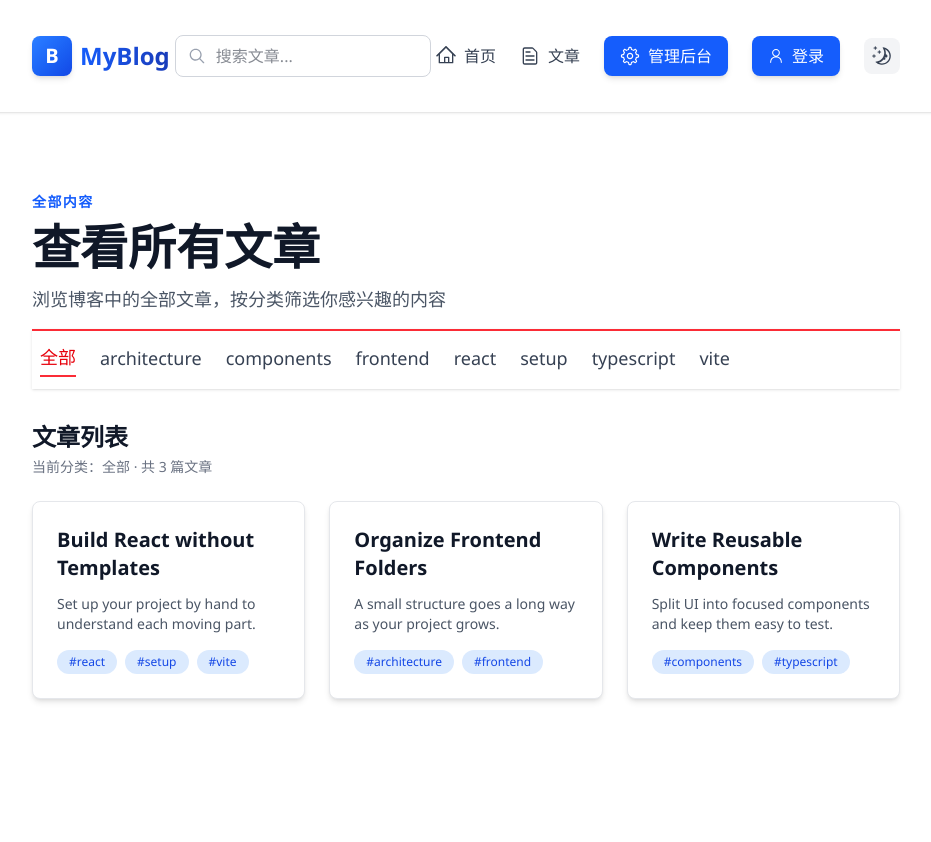
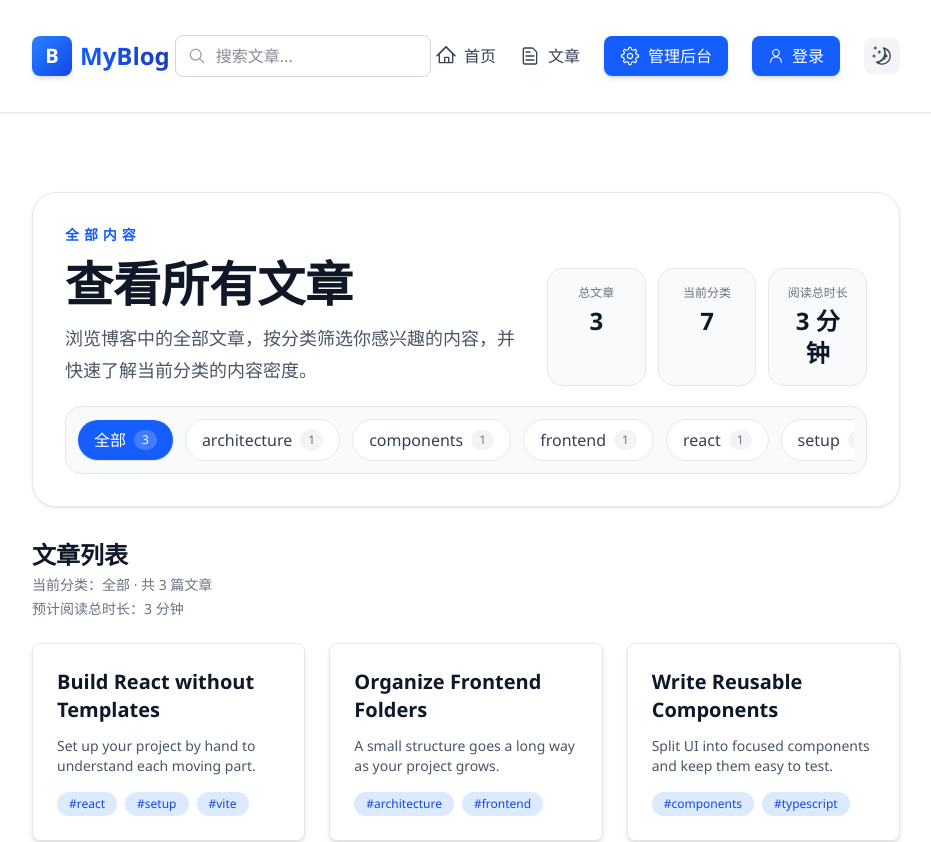
Before and after one commit to BqLee-AI/blog-FE, a React (Vite) app: page /articles in a window 1280 px wide. Shown: the top 842 px of the page, without its empty margins (174-1105 px from the left). Built offline with nearby package versions, Linux system fonts and the light colour scheme.

Commit message:
feat: 增强文章列表页统计与筛选

```diff
--- a/src/pages/ArticlesPage.tsx
+++ b/src/pages/ArticlesPage.tsx
@@ -1,6 +1,7 @@
 import { useEffect, useMemo, useState } from "react";
 import PostCard from "@/features/articles/components/PostCard";
 import { usePostStore } from "@/store/postStore";
+import { estimateReadingTime } from "@/lib/utils";
 
 export default function ArticlesPage() {
   const { posts, isLoading, fetchPosts } = usePostStore();
@@ -22,6 +23,18 @@ export default function ArticlesPage() {
     return ["全部", ...Array.from(tagSet).sort((left, right) => left.localeCompare(right))];
   }, [posts]);
 
+  const categoryCounts = useMemo(() => {
+    const counts = new Map<string, number>();
+
+    posts.forEach((post) => {
+      post.tags.forEach((tag) => {
+        counts.set(tag, (counts.get(tag) ?? 0) + 1);
+      });
+    });
+
+    return counts;
+  }, [posts]);
+
   const visiblePosts = useMemo(() => {
     if (activeCategory === "全部") {
       return posts;
@@ -30,25 +43,50 @@ export default function ArticlesPage() {
     return posts.filter((post) => post.tags.includes(activeCategory));
   }, [activeCategory, posts]);
 
+  const totalReadingMinutes = useMemo(
+    () => visiblePosts.reduce((total, post) => total + estimateReadingTime(post.content), 0),
+    [visiblePosts]
+  );
+
   return (
     <div>
-      <header className="mb-8 space-y-4">
+      <header className="mb-8 space-y-5 rounded-3xl border border-gray-200 dark:border-gray-800 bg-white/80 dark:bg-gray-900/80 p-6 shadow-sm backdrop-blur md:p-8">
+        <div className="flex flex-col gap-4 md:flex-row md:items-end md:justify-between">
           <div>
-          <p className="text-blue-600 dark:text-blue-400 font-bold text-sm tracking-widest uppercase mb-2">
+            <p className="text-blue-600 dark:text-blue-400 font-bold text-sm tracking-[0.35em] uppercase mb-3">
               全部内容
             </p>
             <h1 className="text-3xl md:text-4xl font-bold text-gray-900 dark:text-white">
               查看所有文章
             </h1>
-          <p className="text-base md:text-lg text-gray-600 dark:text-gray-400 mt-2">
-            浏览博客中的全部文章，按分类筛选你感兴趣的内容
+            <p className="text-base md:text-lg text-gray-600 dark:text-gray-400 mt-3 max-w-3xl leading-8">
+              浏览博客中的全部文章，按分类筛选你感兴趣的内容，并快速了解当前分类的内容密度。
             </p>
           </div>
 
-        <nav className="border-t-2 border-red-500 bg-white dark:bg-gray-900 shadow-sm">
-          <div className="flex items-center gap-6 overflow-x-auto whitespace-nowrap px-2 py-3">
+          <div className="grid grid-cols-3 gap-3 text-center md:min-w-[320px]">
+            <div className="rounded-2xl bg-gray-50 dark:bg-gray-800 p-4 border border-gray-200 dark:border-gray-700">
+              <p className="text-xs text-gray-500 dark:text-gray-400 mb-1">总文章</p>
+              <p className="text-2xl font-bold text-gray-900 dark:text-white">{posts.length}</p>
+            </div>
+            <div className="rounded-2xl bg-gray-50 dark:bg-gray-800 p-4 border border-gray-200 dark:border-gray-700">
+              <p className="text-xs text-gray-500 dark:text-gray-400 mb-1">当前分类</p>
+              <p className="text-2xl font-bold text-gray-900 dark:text-white">
+                {activeCategory === "全部" ? categories.length - 1 : 1}
+              </p>
+            </div>
+            <div className="rounded-2xl bg-gray-50 dark:bg-gray-800 p-4 border border-gray-200 dark:border-gray-700">
+              <p className="text-xs text-gray-500 dark:text-gray-400 mb-1">阅读总时长</p>
+              <p className="text-2xl font-bold text-gray-900 dark:text-white">{totalReadingMinutes} 分钟</p>
+            </div>
+          </div>
+        </div>
+
+        <nav className="rounded-2xl bg-gray-50 dark:bg-gray-800 p-3 border border-gray-200 dark:border-gray-700">
+          <div className="flex items-center gap-3 overflow-x-auto whitespace-nowrap">
             {categories.map((category) => {
               const isActive = category === activeCategory;
+              const categoryCount = category === "全部" ? posts.length : categoryCounts.get(category) ?? 0;
 
               return (
                 <button
@@ -57,11 +95,20 @@ export default function ArticlesPage() {
                   onClick={() => setActiveCategory(category)}
                   className={
                     isActive
-                      ? "text-red-600 dark:text-red-400 font-medium text-lg border-b-2 border-red-500 pb-1"
-                      : "text-gray-700 dark:text-gray-300 hover:text-red-600 dark:hover:text-red-400 font-medium text-lg transition-colors pb-1"
+                      ? "inline-flex items-center gap-2 rounded-full bg-blue-600 px-4 py-2 text-white font-medium shadow-sm"
+                      : "inline-flex items-center gap-2 rounded-full bg-white dark:bg-gray-900 px-4 py-2 text-gray-700 dark:text-gray-300 border border-gray-200 dark:border-gray-700 hover:border-blue-300 dark:hover:border-blue-700 hover:text-blue-600 dark:hover:text-blue-400 transition-colors"
                   }
                 >
                   {category}
+                  <span
+                    className={
+                      isActive
+                        ? "rounded-full bg-white/20 px-2 py-0.5 text-xs"
+                        : "rounded-full bg-gray-100 dark:bg-gray-700 px-2 py-0.5 text-xs text-gray-500 dark:text-gray-300"
+                    }
+                  >
+                    {categoryCount}
+                  </span>
                 </button>
               );
             })}
@@ -76,6 +123,9 @@ export default function ArticlesPage() {
             <p className="text-sm text-gray-500 dark:text-gray-400 mt-1">
               当前分类：{activeCategory} · 共 {visiblePosts.length} 篇文章
             </p>
+            <p className="text-sm text-gray-500 dark:text-gray-400 mt-1">
+              预计阅读总时长：{totalReadingMinutes} 分钟
+            </p>
           </div>
         </div>
 
@@ -87,8 +137,9 @@ export default function ArticlesPage() {
             </div>
           </div>
         ) : visiblePosts.length === 0 ? (
-          <div className="text-center py-12 bg-gray-50 dark:bg-gray-800 rounded-lg">
+          <div className="text-center py-16 bg-gray-50 dark:bg-gray-800 rounded-2xl border border-dashed border-gray-200 dark:border-gray-700">
             <p className="text-gray-500 dark:text-gray-400 text-lg">暂无文章</p>
+            <p className="text-sm text-gray-400 dark:text-gray-500 mt-2">当前分类没有内容，试试切换到其他标签。</p>
           </div>
         ) : (
           <div className="grid grid-cols-1 md:grid-cols-2 lg:grid-cols-3 gap-6">
```
Lines whose indentation alone changed are shown as unchanged.
